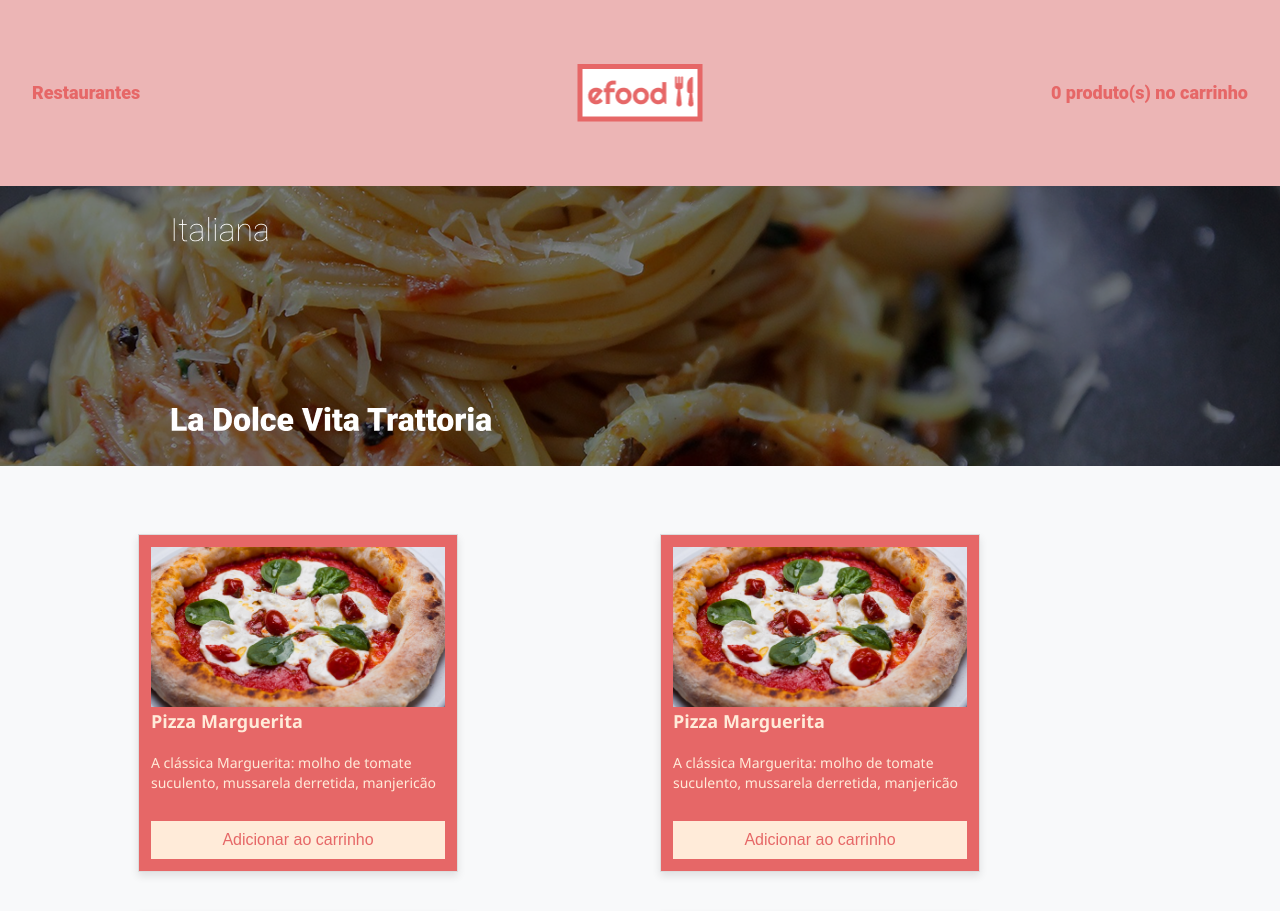
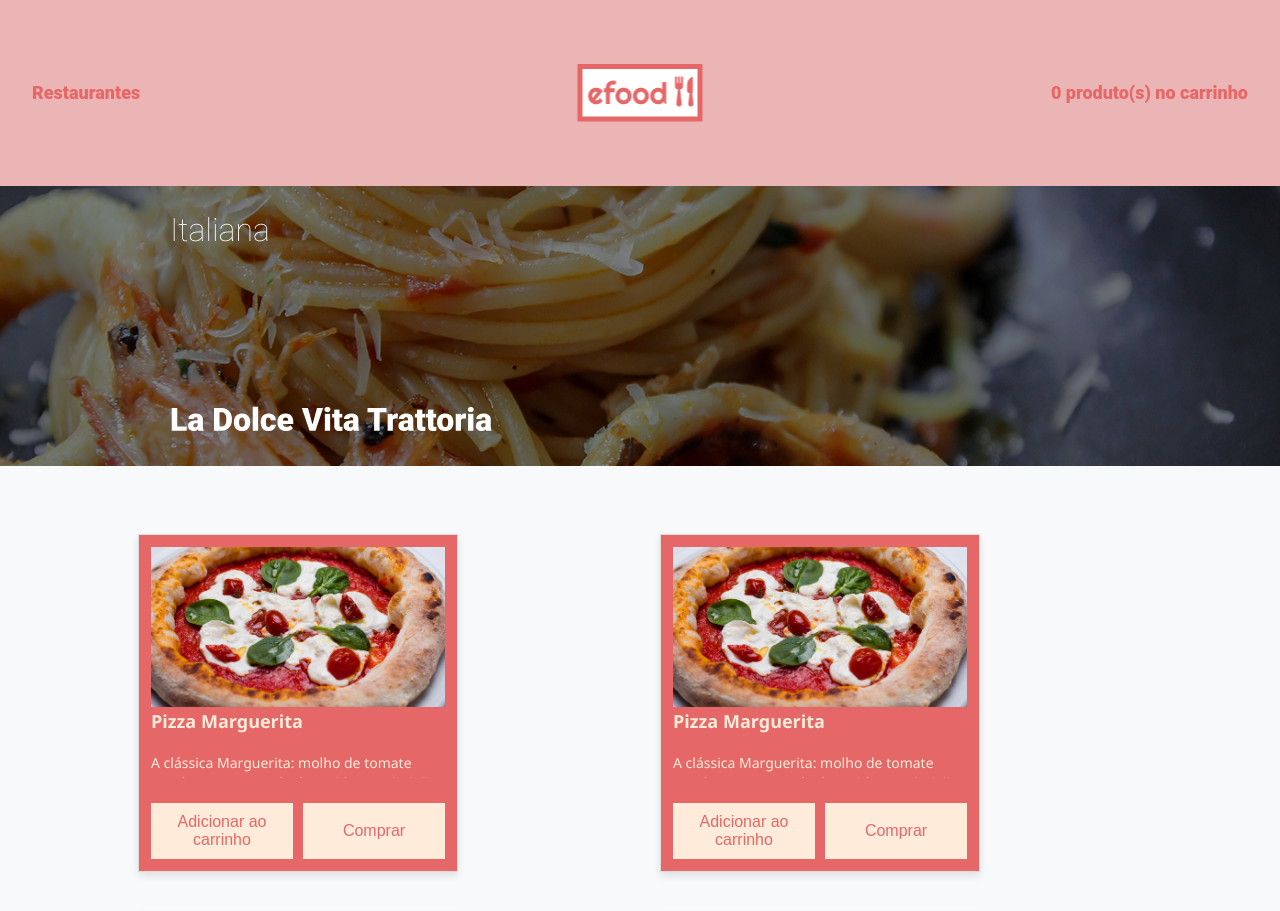
Before and after one commit to dinhonobre/exe.parte6, a React (Create React App) app: page /perfil in a window 1280 px wide. Shown: the top 911 px of the page. Built offline with nearby package versions, Linux system fonts and the light colour scheme.

Commit message:
criando modal para API

```diff
--- a/src/components/CardPerfil/index.tsx
+++ b/src/components/CardPerfil/index.tsx
@@ -1,23 +1,27 @@
-// CardPerfil.tsx
-import React from 'react'
-import { Card, CardImagem, CardTitulo, CardDescricao, CardBotao } from './styles'
+import React from 'react';
+import { Card, CardImagem, CardTitulo, CardDescricao, CardBotao, BotaoComprar } from './styles'; // Importe o BotaoComprar (se você já o estilizou)
 
 type Props = {
-  titulo: string
-  descricao: string
-  imagem: string
-  aoAbrirModal: () => void
-}
+  titulo: string;
+  descricao: string;
+  imagem: string;
+  aoAbrirModal: () => void;
+  aoComprar: (id: string) => void;
+};
 
-const CardPerfil = ({ titulo, descricao, imagem, aoAbrirModal }: Props) => {
+const CardPerfil = ({ titulo, descricao, imagem, aoAbrirModal, aoComprar }: Props) => {
+  // Supondo que você tenha ou importe um styled component chamado BotaoComprar
   return (
     <Card>
       <CardImagem src={imagem} alt={titulo} />
       <CardTitulo>{titulo}</CardTitulo>
       <CardDescricao>{descricao}</CardDescricao>
-      <CardBotao onClick={aoAbrirModal}>Adicionar ao carrinho</CardBotao>
+      <div style={{ display: 'flex', gap: '10px' }}> {/* Container para os botões */}
+        <CardBotao onClick={aoAbrirModal}>Adicionar ao carrinho</CardBotao>
+        <BotaoComprar onClick={() => aoComprar('1')}>Comprar</BotaoComprar>
+      </div>
     </Card>
-  )
-}
+  );
+};
 
 export default CardPerfil
--- a/src/components/CardPerfil/styles.ts
+++ b/src/components/CardPerfil/styles.ts
@@ -39,7 +39,7 @@ export const CardDescricao = styled.p`
 `
 
 export const CardBotao = styled.button`
-  width: 100%;
+  width: 50%;
   padding: 10px;
   background-color: #FFEBD9;
   color: #E66767;
@@ -54,3 +54,20 @@ export const CardBotao = styled.button`
     color: #FFEBD9;
   }
 `
+
+export const BotaoComprar = styled.button`
+   width: 50%;
+  padding: 10px;
+  background-color: #FFEBD9;
+  color: #E66767;
+  border: none;
+  font-size: 16px;
+  cursor: pointer;
+  margin-top: 15px;
+  transition: background-color 0.3s;
+
+  &:hover {
+    background-color: #d14d4d;
+    color: #FFEBD9;
+  }
+`
--- /dev/null
+++ b/src/components/RestauranteModal/index.tsx
@@ -0,0 +1,28 @@
+import React from "react";
+import { ModalOverlay, ModalContainer, CloseButton } from "./styles"; // Importe os estilos
+
+interface Props {
+  restaurante: any;
+  onClose: () => void;
+}
+
+const RestauranteModal: React.FC<Props> = ({ restaurante, onClose }) => {
+
+  if (!restaurante) {
+    return null;
+  }
+
+  return (
+    <ModalOverlay onClick={onClose}>
+           {" "}
+      <ModalContainer onClick={(e) => e.stopPropagation()}>
+                <CloseButton onClick={onClose}>&times;</CloseButton>       {" "}
+        <h2>{restaurante.titulo}</h2>        <p>ID: {restaurante.id}</p>       {" "}
+        <p>Avaliação: {restaurante.avaliacao}</p>     {" "}
+      </ModalContainer>
+         {" "}
+    </ModalOverlay>
+  );
+};
+
+export default RestauranteModal;
--- /dev/null
+++ b/src/components/RestauranteModal/styles.ts
@@ -0,0 +1,35 @@
+// src/components/RestauranteModal/styles.ts
+import styled from 'styled-components';
+
+export const ModalOverlay = styled.div`
+  position: fixed;
+  top: 0;
+  left: 0;
+  width: 100%;
+  height: 100%;
+  background-color: rgba(0, 0, 0, 0.5);
+  display: flex;
+  justify-content: center;
+  align-items: center;
+  z-index: 1000;
+`;
+
+export const ModalContainer = styled.div`
+  background-color: #fff;
+  padding: 20px;
+  border-radius: 8px;
+  box-shadow: 0 0 10px rgba(0, 0, 0, 0.2);
+  width: 80%;
+  max-width: 600px;
+  position: relative;
+`;
+
+export const CloseButton = styled.button`
+  position: absolute;
+  top: 10px;
+  right: 10px;
+  background: none;
+  border: none;
+  font-size: 1.5em;
+  cursor: pointer;
+`;
--- a/src/pages/Perfil/index.tsx
+++ b/src/pages/Perfil/index.tsx
@@ -11,6 +11,7 @@ import { useEffect } from "react";
 import Entrega from "../../components/Entrega";
 import Pagamento from "../../components/Pagamento";
 import Confirmacao from "../../components/Confirmacao";
+import RestauranteModal from "../../components/RestauranteModal";
 
 type Produto = {
   id: number;
@@ -72,6 +73,9 @@ const Perfil = () => {
   const [mostrarEntrega, setMostrarEntrega] = useState(false);
   const [mostrarPagamento, setMostrarPagamento] = useState(false);
   const [mostrarConfirmacao, setMostrarConfirmacao] = useState(false);
+  const [restauranteSelecionado, setRestauranteSelecionado] =
+    useState<any>(null);
+  const [modalRestauranteAberto, setModalRestauranteAberto] = useState(false);
 
   useEffect(() => {
     if (itensCarrinho.length === 0) {
@@ -99,23 +103,44 @@ const Perfil = () => {
   };
 
   const abrirEntrega = () => {
-    setCarrinhoAberto(false); // Fecha o carrinho
-    setMostrarEntrega(true); // Mostra a tela de entrega
+    setCarrinhoAberto(false);
+    setMostrarEntrega(true);
   };
 
   const abrirPagamento = () => {
-    setMostrarEntrega(false); // Fecha a tela de entrega
-    setMostrarPagamento(true); // Mostra a tela de pagamento
+    setMostrarEntrega(false);
+    setMostrarPagamento(true);
   };
 
   const fecharPagamento = () => {
     setMostrarPagamento(false);
-    setMostrarConfirmacao(true); // Abre a tela de confirmação ao fechar o pagamento
+    setMostrarConfirmacao(true);
   };
 
   const fecharConfirmacao = () => {
     setMostrarConfirmacao(false);
     // Lógica para resetar o estado do pedido/carrinho, se necessário
+  };
+
+  const handleComprarRestaurante = async (restauranteId: string) => {
+    try {
+      const response = await fetch(
+        `https://fake-api-tau.vercel.app/api/efood/restaurantes/${restauranteId}`
+      );
+      if (!response.ok) {
+        throw new Error(`HTTP error! status: ${response.status}`);
+      }
+      const data = await response.json();
+      setRestauranteSelecionado(data);
+      setModalRestauranteAberto(true);
+    } catch (error) {
+      console.error("Erro ao buscar dados do restaurante:", error);
+    }
+  };
+
+  const fecharModalRestaurante = () => {
+    setModalRestauranteAberto(false);
+    setRestauranteSelecionado(null);
   };
 
   return (
@@ -128,13 +153,14 @@ const Perfil = () => {
         !mostrarConfirmacao && <Overlay />}
       {mostrarConfirmacao && <Overlay />}
       <Container carrinhoAberto={carrinhoAberto}>
-        {produtos.map((produto) => (
+        {produtos.map((produto, index) => (
           <CardPerfil
             key={produto.id}
             titulo={produto.titulo}
             descricao={produto.descricao}
             imagem={produto.imagem}
             aoAbrirModal={abrirModal}
+            aoComprar={() => handleComprarRestaurante((index + 1).toString())}
           />
         ))}
       </Container>
@@ -147,6 +173,13 @@ const Perfil = () => {
             setModalAberto(false);
             setCarrinhoAberto(true);
           }}
+        />
+      )}
+      {console.log("Valor de modalRestauranteAberto antes da renderização:", modalRestauranteAberto)}
+      {modalRestauranteAberto && (
+        <RestauranteModal
+          restaurante={restauranteSelecionado}
+          onClose={fecharModalRestaurante}
         />
       )}
 
@@ -169,7 +202,8 @@ const Perfil = () => {
         <Pagamento
           onFecharPagamento={fecharPagamento}
           onConfirmarPagamento={() => setMostrarConfirmacao(true)}
-    onVoltarParaEntrega={() => { // Passa a função para voltar à Entrega
+          onVoltarParaEntrega={() => {
+            // Passa a função para voltar à Entrega
             setMostrarPagamento(false);
             setMostrarEntrega(true);
           }}
```
Lines whose indentation alone changed are shown as unchanged.
